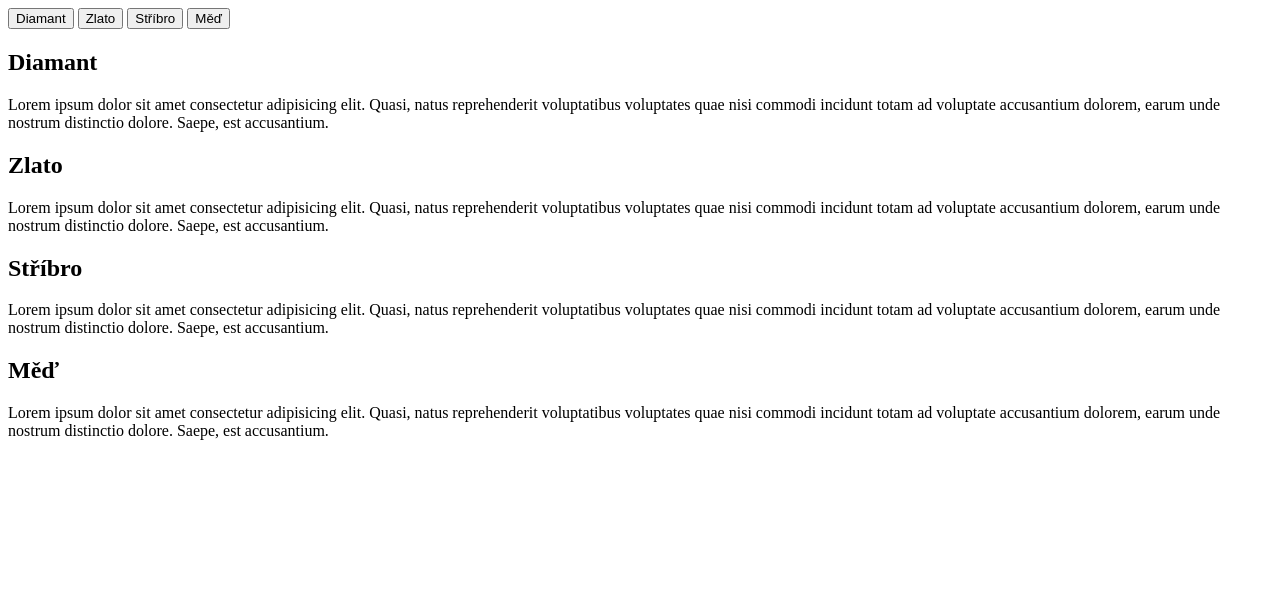
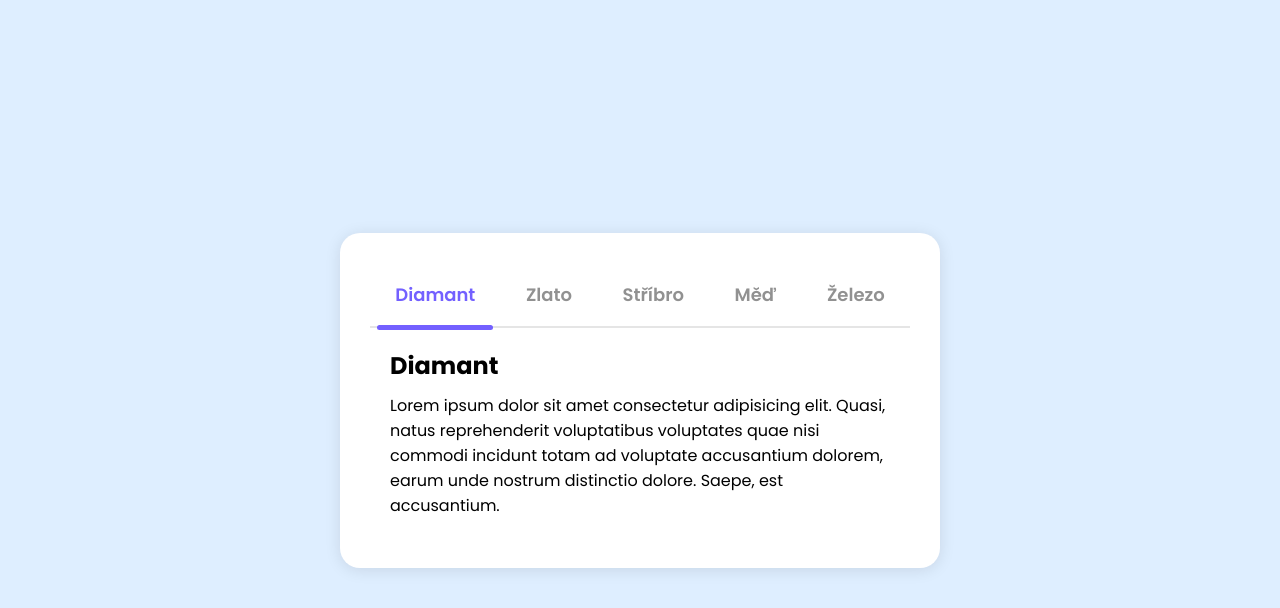
Before and after one commit to Krejcza/Tabs---JS, a plain HTML site: page index.html in a window 1280 px wide. Both pictures are taken after a click on the button "Diamant". Drawn offline with Linux system fonts and the light colour scheme; a web font is replaced by a local one.

Commit message:
taby dodělány

```diff
--- a/index.html
+++ b/index.html
@@ -9,13 +9,17 @@
 <body>
    <div class="container">
       <div class="tab-box">
-         <button class="tab-btn">Diamant</button>
+         <button class="tab-btn active">Diamant</button>
          <button class="tab-btn">Zlato</button>
          <button class="tab-btn">Stříbro</button>
          <button class="tab-btn">Měď</button>
+         <button class="tab-btn">Železo</button>
+         <div class="line">
+
+         </div>
       </div>
       <div class="content-box">
-         <div class="content">
+         <div class="content active">
             <h2>Diamant</h2>
             <p>Lorem ipsum dolor sit amet consectetur adipisicing elit. Quasi, natus reprehenderit voluptatibus voluptates quae nisi commodi incidunt totam ad voluptate accusantium dolorem, earum unde nostrum distinctio dolore. Saepe, est accusantium.</p>
          </div>
@@ -31,7 +35,33 @@
             <h2>Měď</h2>
             <p>Lorem ipsum dolor sit amet consectetur adipisicing elit. Quasi, natus reprehenderit voluptatibus voluptates quae nisi commodi incidunt totam ad voluptate accusantium dolorem, earum unde nostrum distinctio dolore. Saepe, est accusantium.</p>
          </div>
+         <div class="content">
+            <h2>Železo</h2>
+            <p>Lorem ipsum dolor sit amet consectetur adipisicing elit. Quasi, natus reprehenderit voluptatibus voluptates quae nisi commodi incidunt totam ad voluptate accusantium dolorem, earum unde nostrum distinctio dolore. Saepe, est accusantium.</p>
+         </div>
       </div>
    </div>
+
+   <script>
+      let tabs = document.querySelectorAll('.tab-btn')
+      let allContent = document.querySelectorAll('.content')
+
+      tabs.forEach((tab, index)=>{
+         tab.addEventListener('click', (e)=>{
+            tabs.forEach(tab=>{tab.classList.remove('active')})
+            tab.classList.add('active')
+
+            let line = document.querySelector('.line')
+            line.style.width = e.target.offsetWidth + 'px'
+            line.style.left = e.target.offsetLeft + 'px'
+
+            allContent.forEach(content=>{
+               content.classList.remove('active')
+            })
+            allContent[index].classList.add('active')
+         })
+      })
+
+   </script>
 </body>
 </html>
--- a/style.css
+++ b/style.css
@@ -0,0 +1,103 @@
+@import url('https://fonts.googleapis.com/css2?family=Dela+Gothic+One&family=Freeman&family=Jaro:opsz@6..72&family=Lato:ital,wght@0,100;0,300;0,400;0,700;0,900;1,100;1,300;1,400;1,700;1,900&family=Montserrat:ital,wght@0,100..900;1,100..900&family=Poppins:ital,wght@0,100;0,200;0,300;0,400;0,500;0,600;0,700;0,800;0,900;1,100;1,200;1,300;1,400;1,500;1,600;1,700;1,800;1,900&family=Rubik:ital,wght@0,300..900;1,300..900&display=swap');
+
+
+*{
+   margin: 0;
+   padding: 0;
+   box-sizing: border-box;
+   font-family: 'Poppins';
+}
+
+body{
+   background-color: #deeeff;
+   display: flex;
+   justify-content: center;
+   align-items: center;
+   height: 100vh;
+}
+
+.container{
+   width: 600px;
+   background-color: white;
+   padding: 30px;
+   box-shadow: 0px 2px 16px rgba(0,0,0,0.1);
+   border-radius: 20px;
+}
+
+.tab-box{
+   position: relative;
+   width: 100%;
+   display: flex;
+   justify-content: space-around;
+   align-items: center;
+   border-bottom: 2px solid rgb(229,229,229);
+   font-size: 18px;
+   font-weight: 600;
+}
+
+.tab-box .tab-btn{
+   font-size: 18px;
+   font-weight: 600;
+   color: #919191;
+   background: none;
+   border: none;
+   padding: 18px;
+   cursor: pointer;
+}
+
+.tab-box .tab-btn.active{
+   color: #7360ff;
+}
+
+.content-box{
+   padding: 20px;
+}
+
+.content-box .content{
+   display: none;
+   animation: moving 0.5s cubic-bezier(0.445, 0.05, 0.55, 0.95)
+}
+
+.content-box .content.active{
+   display: block;
+}
+
+.content-box .content h2{
+   margin-bottom: 10px;
+}
+
+.line{
+   position: absolute;
+   top: 62px;
+   left: 21px;
+   width: 116px;
+   height: 5px;
+   background-color: #7360ff;
+   border-radius: 10px;
+   transition: all 0.3s cubic-bezier(0.445, 0.05, 0.55, 0.95);
+}
+
+
+
+@keyframes moving{
+   from{transform: translateX(50px); opacity:0;}
+   to{transform: translateX(0px); opacity:1;}
+}
+
+@media only screen and (max-width: 450px){
+   .line{
+      display: none;
+   }
+
+   .tab-box{
+      display: flex;
+      flex-direction: row;
+      flex-wrap: wrap;
+   }
+
+   .container{
+      width: 300px;
+      background-color: white;
+      padding: 5px;
+   }
+}
```
